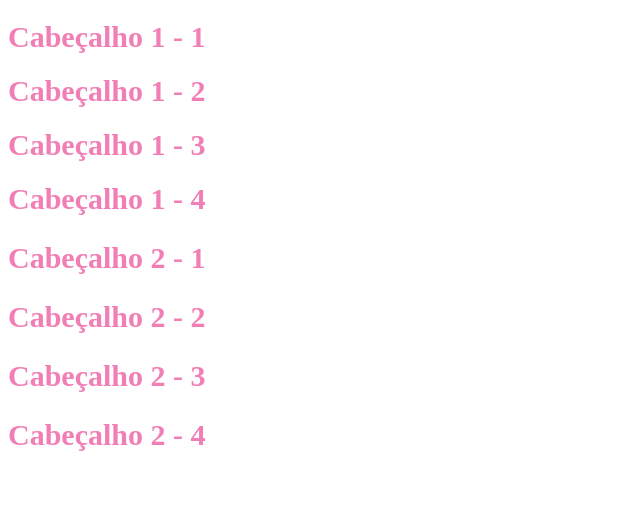
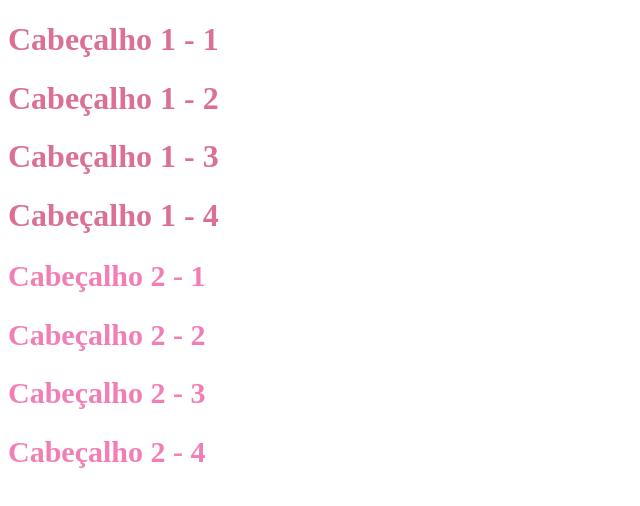
Before and after one commit to shesxshy/my-lovely-character, a plain HTML site: page styles.html in a window 1280 px wide. Shown: the whole page, without its empty margins (0-640 px from the left). Drawn offline with Linux system fonts and the light colour scheme.

Commit message:
Update styles.html

```diff
--- a/styles.html
+++ b/styles.html
@@ -2,12 +2,15 @@
 <html>
     <head>
         <title>Exemplos de CSS</title>
+        <style type="text/css">
+            h1{font-size= 40px; color: palevioletred}
+        </style>
     </head>
     <body>
-        <h1 style="font-size: 30px; color: #F17FB6">Cabeçalho 1 - 1</h1>
-        <h1 style="font-size: 30px; color: #F17FB6">Cabeçalho 1 - 2</h1>
-        <h1 style="font-size: 30px; color: #F17FB6">Cabeçalho 1 - 3</h1>
-        <h1 style="font-size: 30px; color: #F17FB6">Cabeçalho 1 - 4</h1>
+        <h1>Cabeçalho 1 - 1</h1>
+        <h1>Cabeçalho 1 - 2</h1>
+        <h1>Cabeçalho 1 - 3</h1>
+        <h1>Cabeçalho 1 - 4</h1>
         <h2 style="font-size: 30px; color: #F17FB6">Cabeçalho 2 - 1</h2>
         <h2 style="font-size: 30px; color: #F17FB6">Cabeçalho 2 - 2</h2>
         <h2 style="font-size: 30px; color: #F17FB6">Cabeçalho 2 - 3</h2>
```
